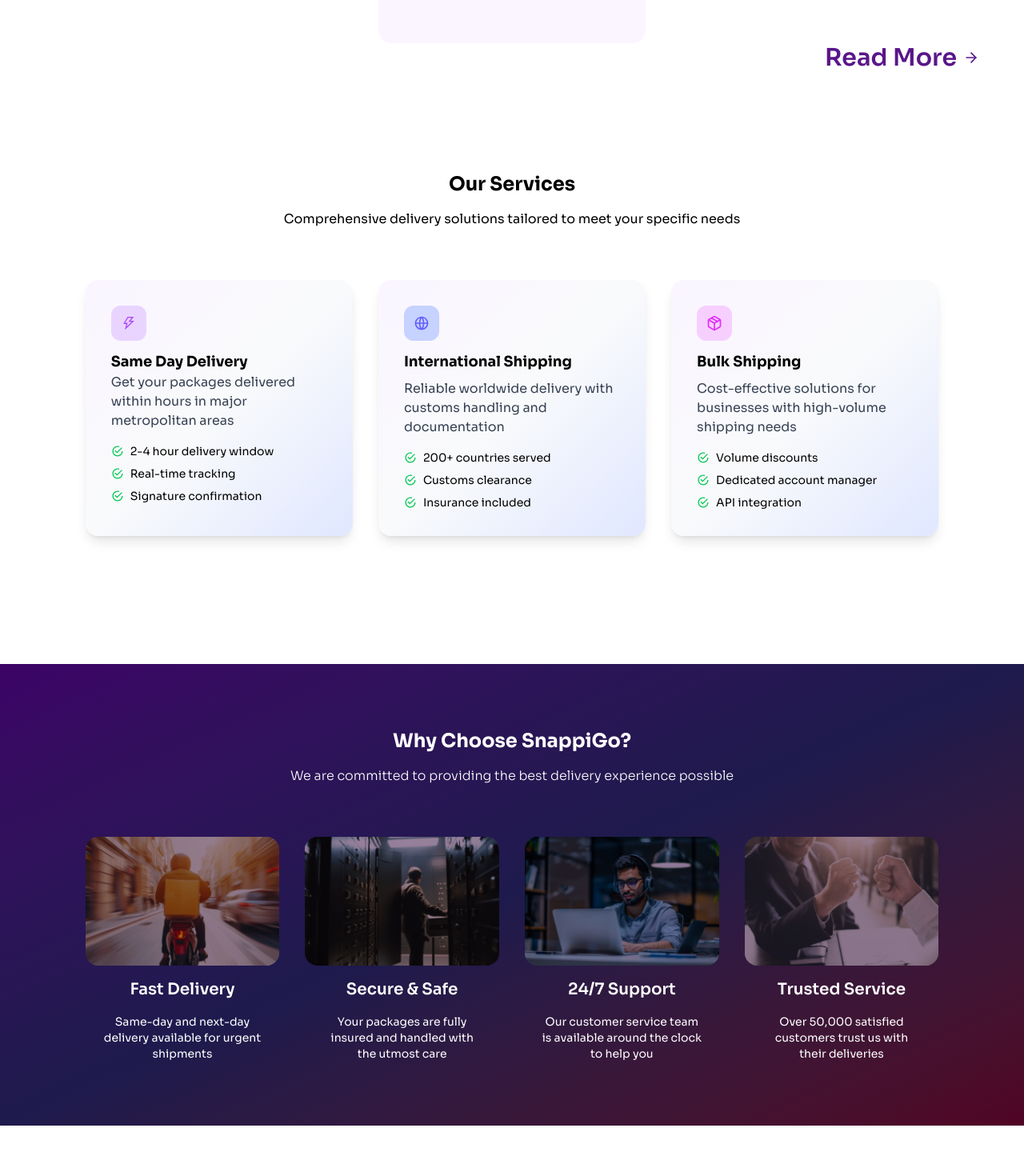
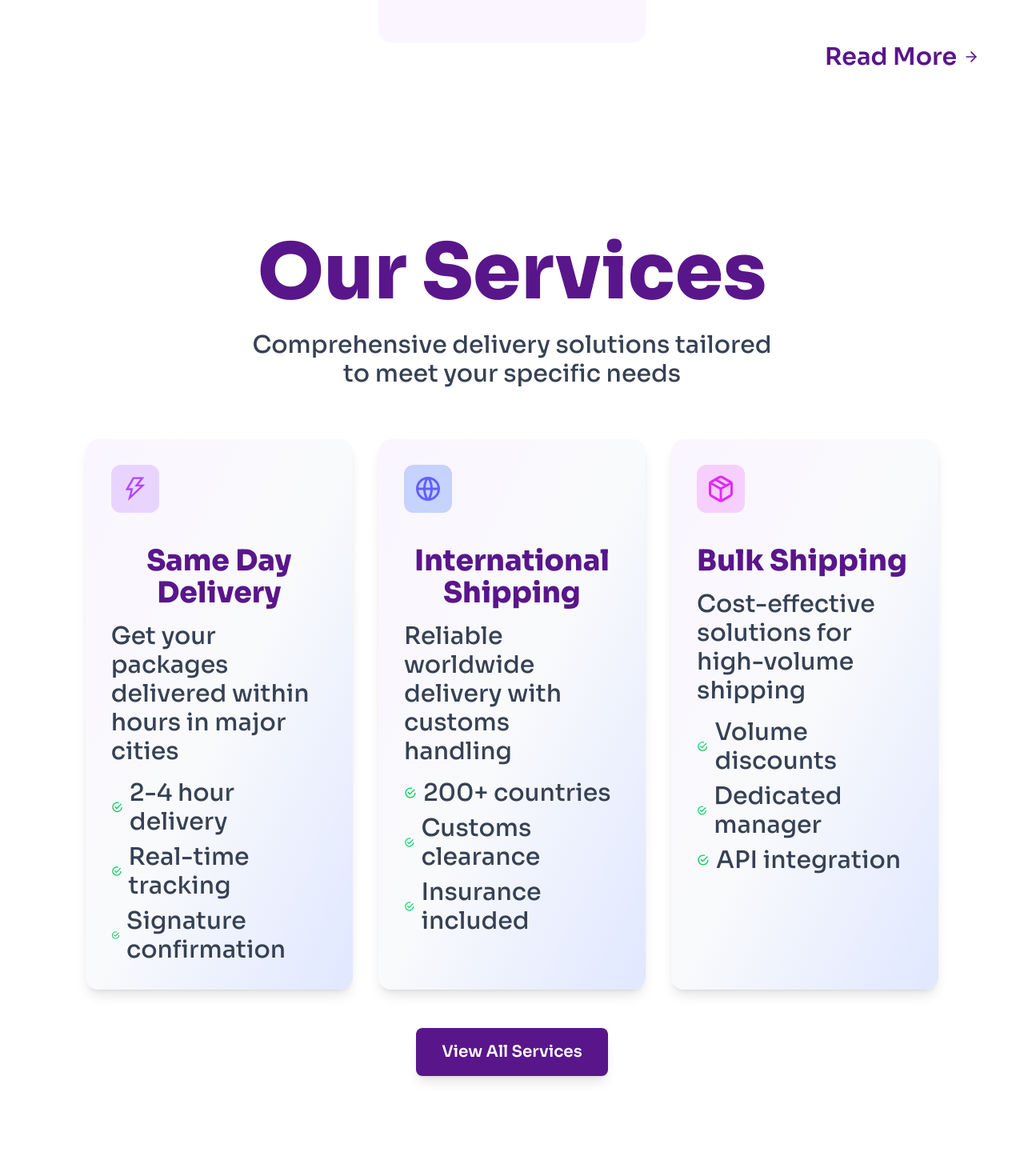
Before and after one commit to obeespace/courier, a Next.js app: page / in a window 1280 px wide. Shown: the part 2520-3990 px from the top of the page at 80% size. Built offline with nearby package versions, Linux system fonts and the light colour scheme.

Commit message:
Added Service section

```diff
--- a/app/components/AboutSection.js
+++ b/app/components/AboutSection.js
@@ -9,21 +9,21 @@
       title: "SOURCING",
       image: "/sourcing.jpg",
       description:
-        "Find the best products without hassle. Our experts screen suppliers and secure competitive prices.",
+        "Find the best products without hassle. Our experts screen suppliers.",
     },
     {
       id: 2,
       title: "LOGISTICS",
       image: "/logistic.jpg",
       description:
-        "Solving complex logistical challenges with flexible, tailored solutions backed by reliability.",
+        "Solving complex logistical challenges with flexible solutions.",
     },
     {
       id: 3,
       title: "PROCUREMENT",
       image: "/precure.jpg",
       description:
-        "Transform your procurement process. We manage everything from vendors to contracts.",
+        "Transform your procurement process. We manage vendors to contracts.",
     },
   ];
 
@@ -61,7 +61,7 @@
                   ></div>
                 </div>
                 <h3 className="site-subheading mt-5">{item.title}</h3>
-                <p className="text-muted-foreground text-2xl w-11/12 mx-auto mt-2">
+                <p className="text-muted-foreground site-paragraph w-11/12 mx-auto mt-2">
                   {item.description}
                 </p>
               </div>
--- /dev/null
+++ b/app/components/ServicesSection.js
@@ -0,0 +1,103 @@
+import React from "react";
+import { AiOutlineThunderbolt } from "react-icons/ai";
+import { IoMdCheckmarkCircleOutline } from "react-icons/io";
+import { FiPackage } from "react-icons/fi";
+import { RiGlobalLine } from "react-icons/ri";
+
+const ServicesSection = () => {
+  const serviceCards = [
+    {
+      id: 1,
+      title: "Same Day Delivery",
+      description: "Get your packages delivered within hours in major cities",
+      icon: AiOutlineThunderbolt,
+      iconBg: "bg-purple-200",
+      iconColor: "text-purple-500",
+      features: [
+        "2-4 hour delivery",
+        "Real-time tracking",
+        "Signature confirmation",
+      ],
+    },
+    {
+      id: 2,
+      title: "International Shipping",
+      description: "Reliable worldwide delivery with customs handling",
+      icon: RiGlobalLine,
+      iconBg: "bg-indigo-200",
+      iconColor: "text-indigo-500",
+      features: ["200+ countries", "Customs clearance", "Insurance included"],
+    },
+    {
+      id: 3,
+      title: "Bulk Shipping",
+      description: "Cost-effective solutions for high-volume shipping",
+      icon: FiPackage,
+      iconBg: "bg-fuchsia-200",
+      iconColor: "text-fuchsia-500",
+      features: ["Volume discounts", "Dedicated manager", "API integration"],
+    },
+  ];
+
+  return (
+    <div>
+      <div className="w-5/6 mx-auto rounded-3xl py-20 ">
+        {" "}
+        <section>
+          <div className="container">
+            <div className="text-center space-y-4 mb-16">
+              <h2 className="site-header font-bold">Our Services</h2>
+              <p className="text-muted-foreground max-w-2xl site-paragraph mx-auto">
+                Comprehensive delivery solutions tailored to meet your specific
+                needs
+              </p>
+            </div>
+
+            <div className="grid grid-cols-1 md:grid-cols-2 lg:grid-cols-3 gap-8">
+              {serviceCards.map((card) => {
+                const IconComponent = card.icon;
+                return (
+                  <div
+                    key={card.id}
+                    className="shadow-lg rounded-2xl p-8 bg-gradient-to-br from-purple-50 via-gray-50 to-[#e0e7ff]"
+                  >
+                    <div
+                      className={`px-3 py-3 rounded-xl mb-3 w-fit ${card.iconBg} ${card.iconColor}`}
+                    >
+                      <IconComponent className="text-4xl " />
+                    </div>
+                    <p className="site-subheading flex gap-2 items-center mb-2">
+                      {card.title}
+                    </p>
+                    <p className="mb-4 text-gray-700 text-lg sm:text-xl md:text-2xl lg:text-3xl  font-medium ">
+                      {card.description}
+                    </p>
+                    <div>
+                      <ul className="space-y-2 text-lg sm:text-xl md:text-2xl lg:text-3xl text-gray-700 font-medium">
+                        {card.features.map((feature, index) => (
+                          <li key={index} className="flex items-center gap-2">
+                            <IoMdCheckmarkCircleOutline className="h-4 w-4 text-green-500" />
+                            {feature}
+                          </li>
+                        ))}
+                      </ul>
+                    </div>
+                  </div>
+                );
+              })}
+            </div>
+
+            {/* View All Services Button */}
+            <div className="text-center mt-12">
+              <button className="bg-purple-900 text-white px-8 py-4 rounded-lg text-xl font-semibold hover:bg-purple-800 transition-colors duration-300 shadow-lg">
+                View All Services
+              </button>
+            </div>
+          </div>
+        </section>
+      </div>
+    </div>
+  );
+};
+
+export default ServicesSection;
--- a/app/page.js
+++ b/app/page.js
@@ -23,6 +23,7 @@
 import ImageSlider from "./components/ImageSlider";
 import HomeSection from "./components/HomeSection";
 import AboutSection from "./components/AboutSection";
+import ServicesSection from "./components/ServicesSection";
 
 const images = [landinpic1, landinpic2, landinpic3];
 
@@ -182,6 +183,8 @@
       )}
       <AboutSection />
       {/* Services Section */}
+      <ServicesSection />
+      {false && (
         <section className="w-5/6 mx-auto rounded-3xl py-20 ">
           <div className="container">
             <div className="text-center space-y-4 mb-16">
@@ -229,7 +232,9 @@
                   <RiGlobalLine className="text-xl" />
                 </div>
                 <div>
-                <p className="font-bold text-lg mb-2">International Shipping</p>
+                  <p className="font-bold text-lg mb-2">
+                    International Shipping
+                  </p>
                   <p className="mb-4 text-gray-700">
                     Reliable worldwide delivery with customs handling and
                     documentation
@@ -283,6 +288,7 @@
             </div>
           </div>
         </section>
+      )}
       {/* Features Section */}
       <section className="py-20 lg:mt-20 mt-10 text-white bg-gradient-to-br from-purple-950 via-indigo-950 to-pink-950">
         <div className="container w-5/6 mx-auto">
```
Lines whose indentation alone changed are shown as unchanged.
